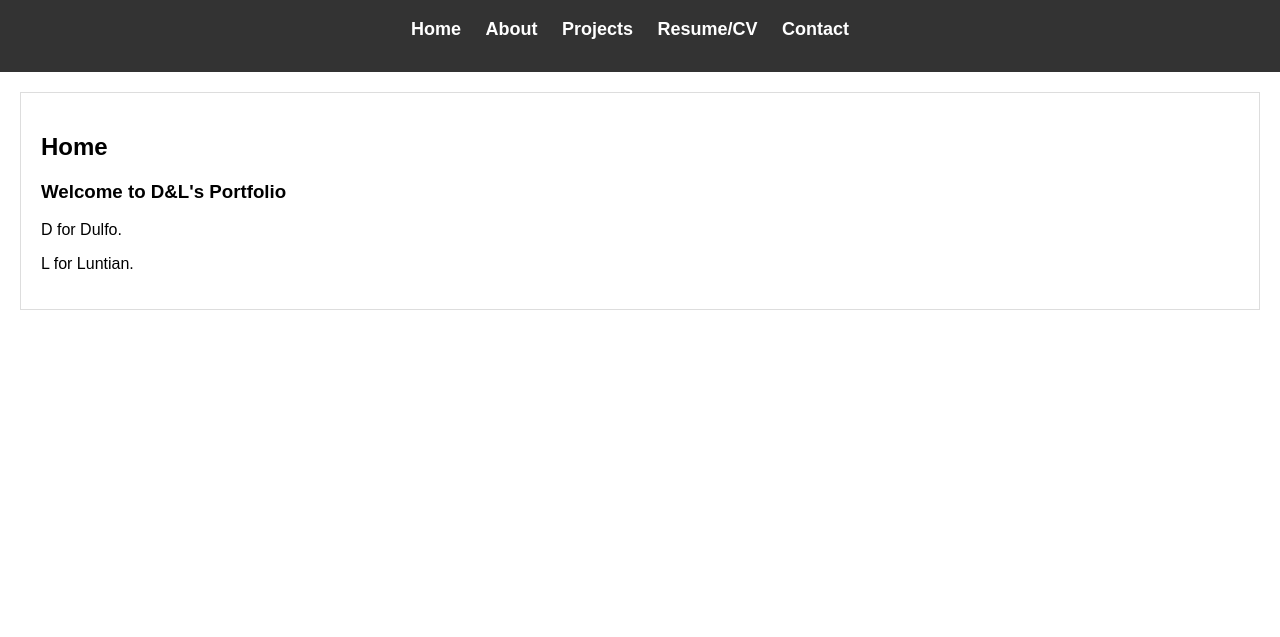
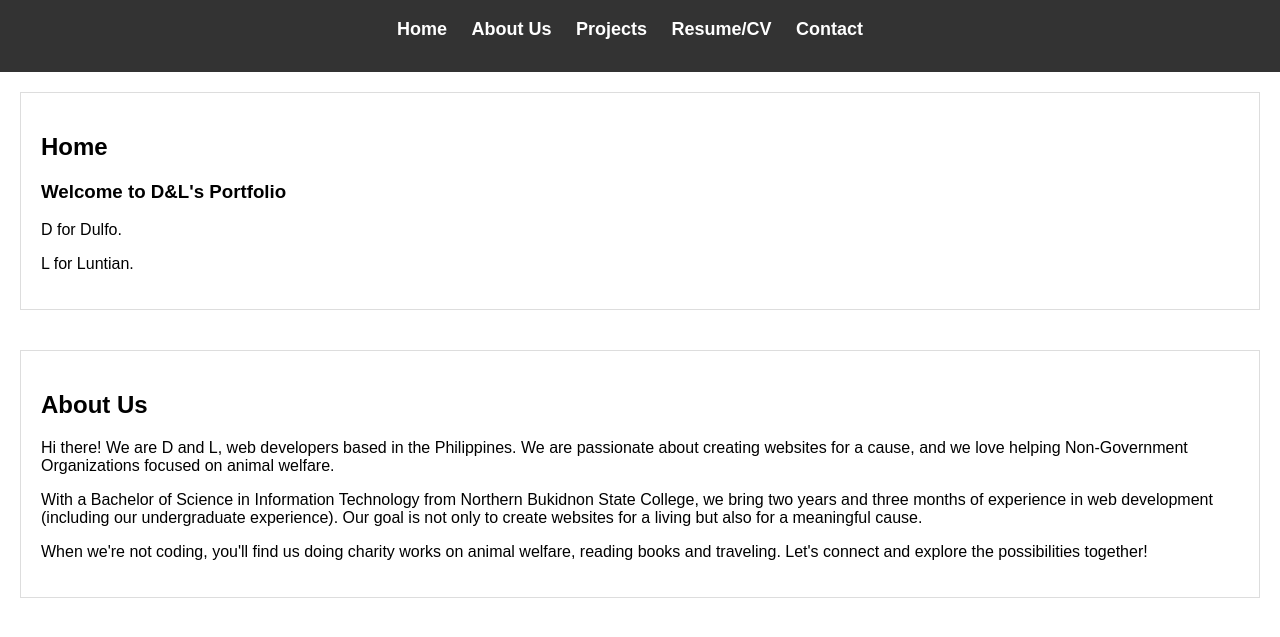
Before and after one commit to merylgrace/d-lportfolio, a plain HTML site: page html/index.html in a window 1280 px wide. Shown: the part 77-714 px from the top of the page. Drawn offline with Linux system fonts and the light colour scheme; files that its build step writes are made by us from their sources.

Commit message:
added the about section

```diff
--- a/html/index.html
+++ b/html/index.html
@@ -1,11 +1,13 @@
 <!DOCTYPE html>
 <html lang="en">
+
 <head>
     <meta charset="UTF-8">
     <meta name="viewport" content="width=device-width, initial-scale=1.0">
     <link rel="stylesheet" href="style.css">
     <title>Portfolio</title>
 </head>
+
 <body>
 
     <header>
@@ -13,7 +15,7 @@
         <nav>
             <ul>
                 <li><a href="#home">Home</a></li>
-                <li><a href="#about us">About</a></li>
+                <li><a href="#about">About Us</a></li>
                 <li><a href="#projects">Projects</a></li>
                 <li><a href="#resume">Resume/CV</a></li>
                 <li><a href="#contact">Contact</a></li>
@@ -28,3 +30,26 @@
             <p>D for Dulfo.</p>
             <p>L for Luntian.</p>
         </section>
+
+        <section id="about">
+            <h2>About Us</h2>
+            <p>
+                Hi there! We are D and L, web developers based in the Philippines.
+                We are passionate about creating websites for a cause, and we love helping Non-Government Organizations
+                focused on animal welfare.
+            </p>
+
+            <p>
+                With a Bachelor of Science in Information Technology from Northern Bukidnon State College, we bring two
+                years and three months of experience in web development (including our undergraduate experience).
+                Our goal is not only to create websites for a living but also for a meaningful cause.
+            </p>
+
+            <p>
+                When we're not coding, you'll find us doing charity works on animal welfare, reading books and
+                traveling.
+                Let's connect and explore the possibilities together!
+            </p>
+
+        </section>
+        </section>
```
